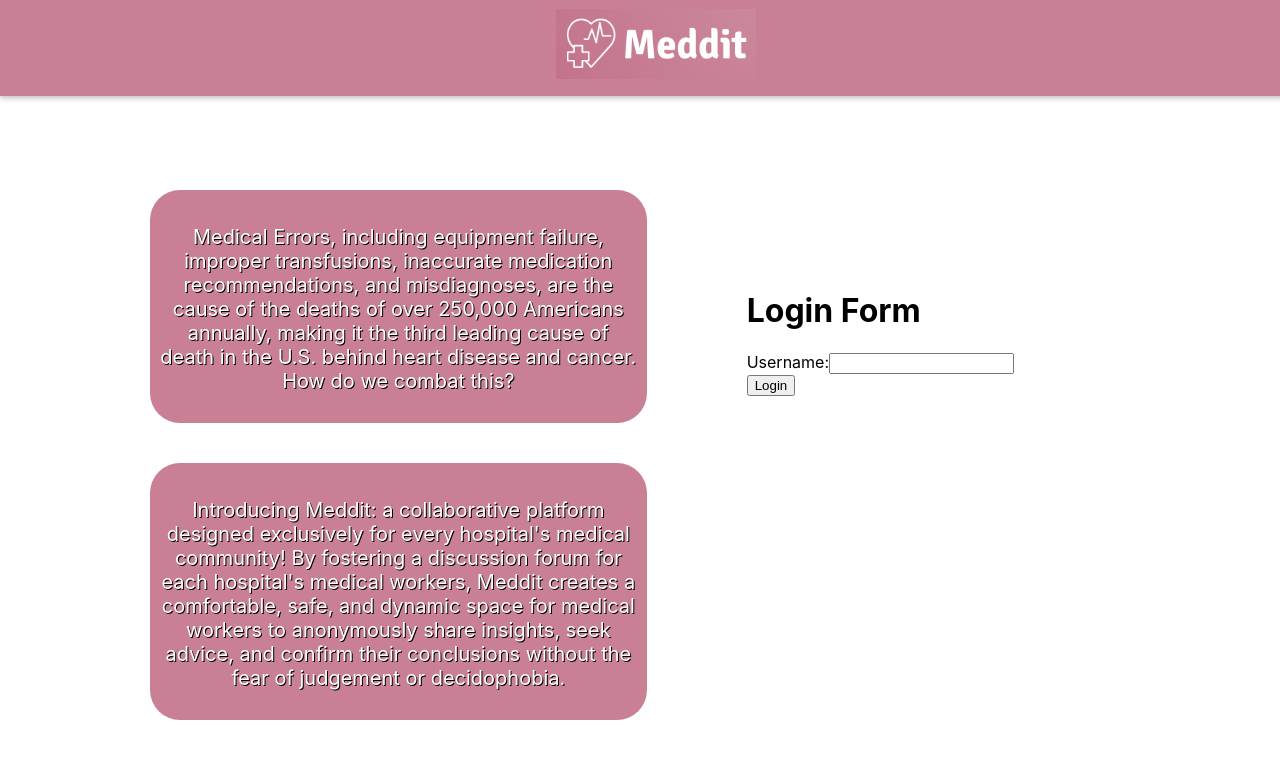
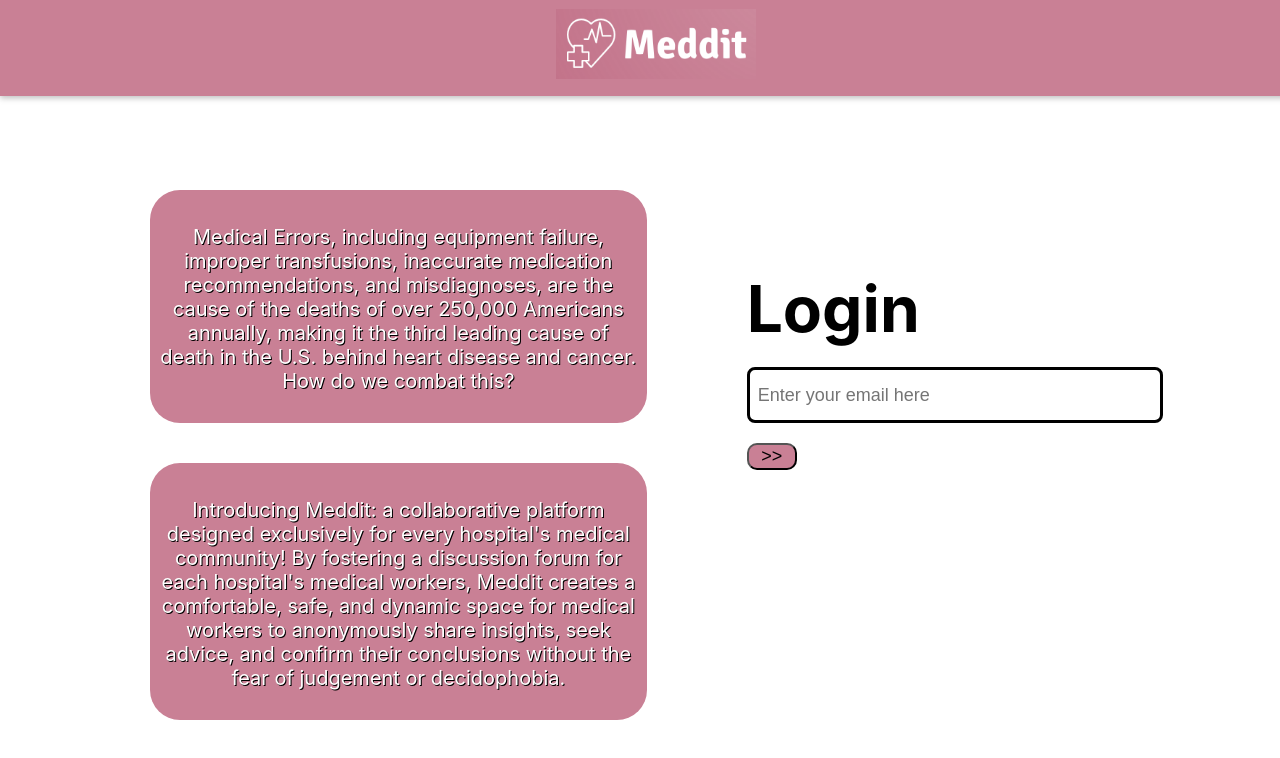
Before and after one commit to Raviteja-Tammana/Meddit, a React (Create React App) app in the folder Frontend/meddit_frontend/: page / in a window 1280 px wide. Shown: the top 758 px of the page. Built offline with nearby package versions, Linux system fonts and the light colour scheme.

Commit message:
fixed stuff

```diff
--- a/Frontend/meddit_frontend/src/App.js
+++ b/Frontend/meddit_frontend/src/App.js
@@ -6,6 +6,7 @@ import MainNavigation from './landing_page/navigation/MainNavigation';
 
 import AboutUs from './landing_page/pages/AboutUs';
 import Feed from './feed/feed.js';
+import SayHi from './feed/random.js';
 
 function App() {
   return (
@@ -16,7 +17,8 @@ function App() {
           <Route path='/' exact element={< AboutUs />}>
           </Route>
           <Route path='/feed' exact element={< Feed />}>
-
+          </Route>
+          <Route path='/random' exact element={<SayHi />}>
           </Route>
         </Routes>
       </main>
--- /dev/null
+++ b/Frontend/meddit_frontend/src/feed/random.js
@@ -0,0 +1,12 @@
+import React from 'react';
+import { useLocation } from 'react-router-dom'
+
+const SayHi = () => {
+    const location = useLocation();
+    console.log(location.state);
+    return (
+        <h1>Hello</h1>
+    )
+}
+
+export default SayHi
--- a/Frontend/meddit_frontend/src/landing_page/pages/AboutUs.css
+++ b/Frontend/meddit_frontend/src/landing_page/pages/AboutUs.css
@@ -48,6 +48,15 @@
     width: 400px;
     font-size: large;
     border-radius: 8px;
-    border: 1px solid grey;
+    border: 3px solid black;
     padding-left: 8px;
 }
+
+.inputButton {
+    background-color: #C98095;
+    color: black;
+    border-width: 2px;
+    border-radius: 10px;
+    font-size: 18px;
+    width: 50px;
+}
--- a/Frontend/meddit_frontend/src/landing_page/pages/AboutUs.js
+++ b/Frontend/meddit_frontend/src/landing_page/pages/AboutUs.js
@@ -1,5 +1,5 @@
 import React, { useState } from "react";
-import {Link } from "react-router-dom";
+import {Link, useNavigate } from "react-router-dom";
 
 import data from './data.js'
 import './AboutUs.css'
@@ -15,46 +15,58 @@ const SingleDiv = props => {
 };
 
 // This is the login side
-const LoginForm = () => {
-    // State to manage login form fields
-    const [loginData, setLoginData] = useState({
-      username: '',
-    });
+const Login  = (props) => {
+    const [email, setEmail] = useState("");
+    const navigate = useNavigate();
 
-    // Event handler for form field changes
-    const handleInputChange = (event) => {
-      const { name, value } = event.target;
-      setLoginData((prevData) => ({
-        ...prevData,
-        [name]: value,
-      }));
-    };
+    const onButtonClick = () => {
+        fetch('http://localhost:8080/login', {
+            method: 'POST',
+            body: JSON.stringify({email: email}),
+            headers: {
+                'Accept': 'application/json',
+                'Content-Type': 'application/json'
+              },
+        }).then(function(response) {
+          navigate('/random', {
+            state:{
+              data: `${response.json()}`
+            }
+          })
+      });
 
-    return (
-      <div>
-        <h1>Login Form</h1>
-        <form action="http://127.0.0.1:8080/login" method="POST">
-          <label>
-            Username:
-            <input
-              type="text"
-              name="username"
-              value={loginData.username}
-              onChange={handleInputChange}
-              required
-            />
-          </label>
-          <br />
-
-          <button type="submit">Login</button>
-        </form>
-      </div>
-    );
-  };
+    }
 
 
+    return(
+    <div className={"mainContainer"}>
+        <div className={"titleContainer"}>
+            <div>Login</div>
+        </div>
+        <br />
+        <div className={"inputContainer"}>
+            <input
+                value={email}
+                placeholder="Enter your email here"
+                onChange={ev => setEmail(ev.target.value)}
+                className={"inputBox"} />
+        </div>
+        <br />
+        <div className={"inputContainer"}>
+            <input
+                className={"inputButton"}
+                type="button"
+                onClick={onButtonClick}
+                value={'>>'}
+                />
+        </div>
+    </div>
+
+    )
+}
+
 // Having all our divs on the landing page.
-const AboutUs = () => {
+const LoginPage = () => {
     const AllDivs = data.map(info => {
         return (
             <SingleDiv
@@ -70,11 +82,11 @@ const AboutUs = () => {
                 {AllDivs}
             </div>
             <div className="alllogin">
-                <LoginForm />
+                <Login />
             </div>
 
         </div>
     )
 };
 
-export default AboutUs;
+export default LoginPage
```
